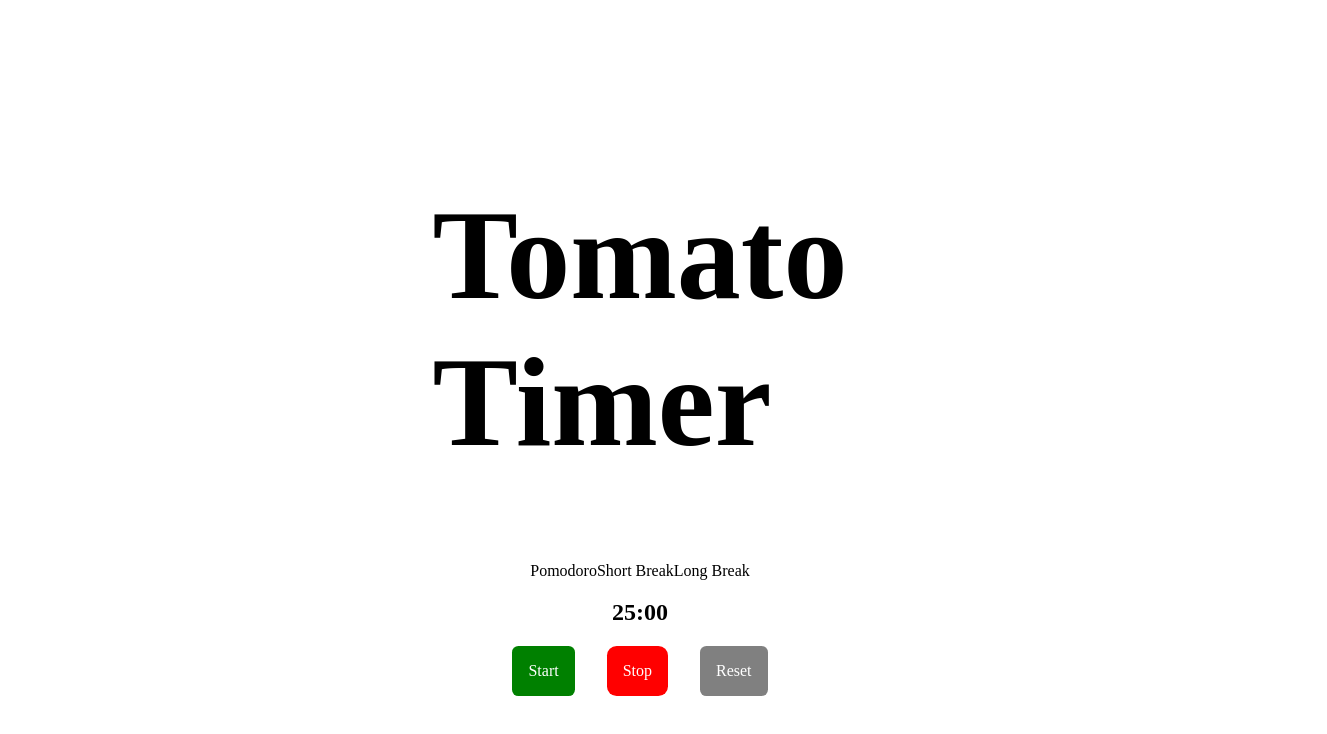
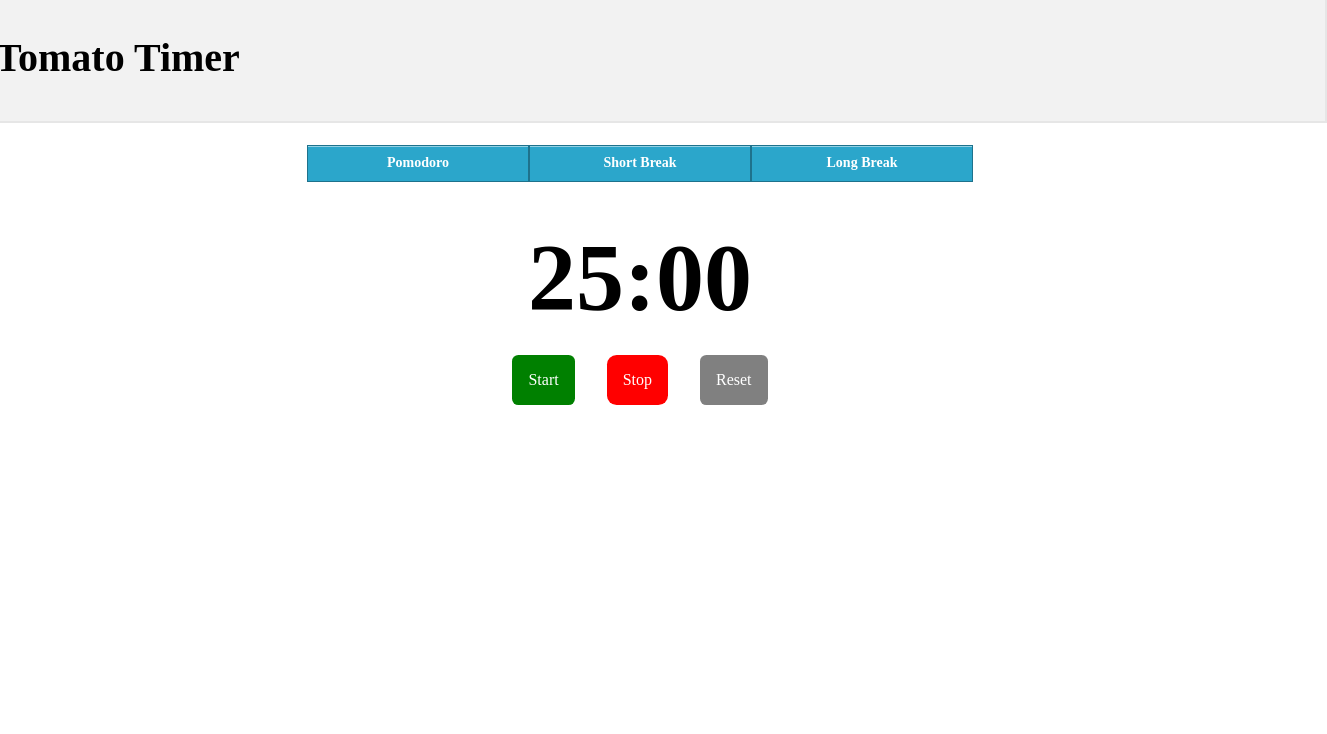
Before and after one commit to hamzarafiq21212/ReactJS-Timer, a React (Create React App) app: page / in a window 1280 px wide. Shown: the top 734 px of the page, 1327 px wide, since content can reach past the window. Built offline with nearby package versions, Linux system fonts and the light colour scheme; the HTML template or start-up script is replaced by a standard one.

Commit message:
Update styles.css

```diff
--- a/src/components/timer/styles.css
+++ b/src/components/timer/styles.css
@@ -1,22 +1,112 @@
- .timer {
-    margin: 6em auto;
-    width: 300px;
-    height: 300px;
+  .timer {
+   top: 1px;
+    margin: 7em auto;
+    width: 700px;
+    height: 800px;
     color: black;
     display: flex;
     flex-direction: column;
     align-items: center;
-    justify-content: space-around;
+    justify-content: first baseline;
   }
 
   h1 {
-    font-size: 8em;
+
+    width: 1290px;
+    height: 500px auto;
+    background: rgb(242, 242, 242);
+    border-width: 2px;
+    font-size: 40px;
+    border-style: solid;
+    border-color: rgb(230, 230, 230);
+    border-image: initial;
+    margin: -120px 1px 22px;
+    padding: 40px;
+
+}
+
+   h2 {
+    font-size: 6em;
+     margin:40px 100px 22px;
   }
 
+  /* h2 {
+    font-size: 2.5em;
+    position: absolute;
+    left: 150px;
+    top: 2px;
+  } */
+
+  shortbutton {
+    box-shadow: rgba(255, 255, 255, 0.5) 0px 1px 0px inset;
+    width: 180px;
+    color: white;
+    cursor: pointer;
+    display: inline-block;
+    font-family: inherit;
+    font-size: 14px;
+    font-weight: bold;
+    line-height: 1;
+    position: relative;
+    text-align: center;
+    background: rgb(43, 166, 203);
+    border-width: 1px;
+    border-style: solid;
+    border-color: rgb(30, 114, 140);
+    border-image: initial;
+    margin: 0px;
+    padding: 10px 20px 11px;
+    text-decoration: none;
+  }
+  longbutton {
+    box-shadow: rgba(255, 255, 255, 0.5) 0px 1px 0px inset;
+    width: 180px;
+    color: white;
+    cursor: pointer;
+    display: inline-block;
+    font-family: inherit;
+    font-size: 14px;
+    font-weight: bold;
+    line-height: 1;
+    position: relative;
+    text-align: center;
+    background: rgb(43, 166, 203);
+    border-width: 1px;
+    border-style: solid;
+    border-color: rgb(30, 114, 140);
+    border-image: initial;
+    margin: 0px;
+    padding: 10px 20px 11px;
+    text-decoration: none;
+    transition: background-color 0.15s ease-in-out 0s;
+
+}
+pomobutton {
+  box-shadow: rgba(255, 255, 255, 0.5) 0px 1px 0px inset;
+  width: 180px;
+    color: white;
+    cursor: pointer;
+    display: inline-block;
+    font-family: inherit;
+    font-size: 14px;
+    font-weight: bold;
+    line-height: 1;
+    position: relative;
+    text-align: center;
+    background: rgb(43, 166, 203);
+    border-width: 1px;
+    border-style: solid;
+    border-color: rgb(30, 114, 140);
+    border-image: initial;
+    margin: 0px;
+    padding: 10px 20px 11px;
+    text-decoration: none;
+}
   startbutton {
     background-color: green;
     color: white;
     border: none;
+    cursor: pointer;
     border-radius: 0.4em;
     margin: 0 1em;
     padding: 1em;
@@ -26,6 +116,7 @@
     background-color: red;
     color: white;
     border: none;
+    cursor: pointer;
     border-radius: 0.6em;
     margin: 0 1em;
     padding: 1em;
@@ -35,6 +126,7 @@
     background-color: grey;
     color: white;
     border: none;
+    cursor: pointer;
     border-radius: 0.4em;
     margin: 0 1em;
     padding: 1em;
```
